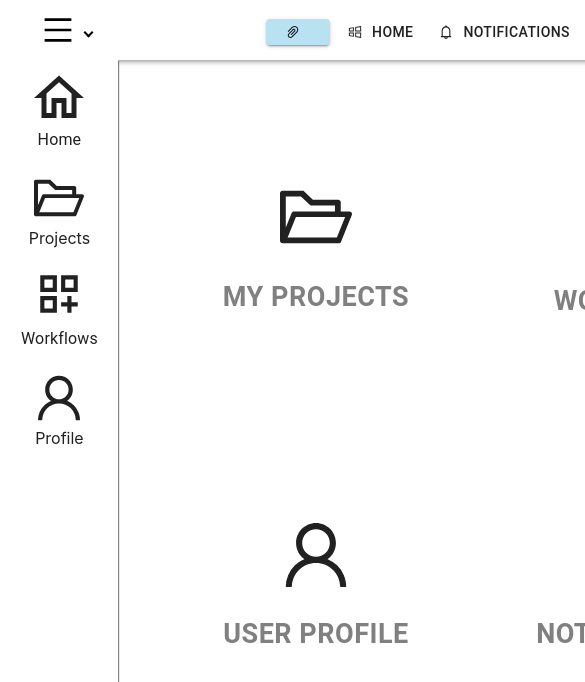
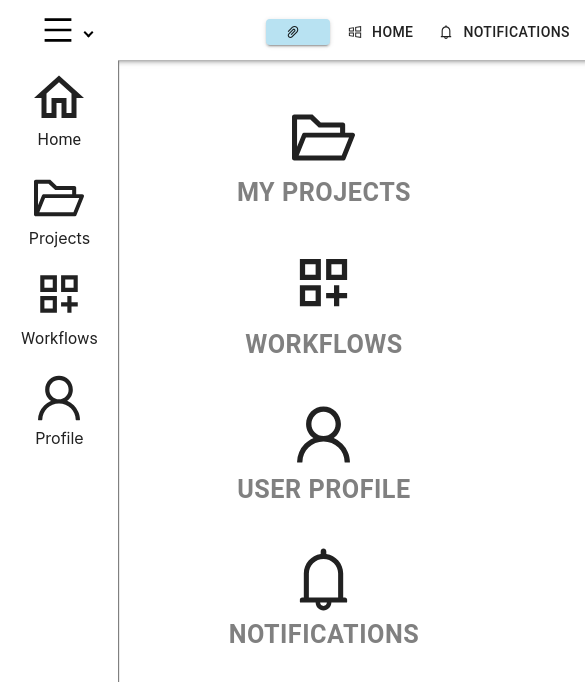
Before and after one commit to kmanikon/Bug-Tracker, a React (Create React App) app in the folder client/: page /home in a window 390 px wide. Shown: the top 682 px of the page, 585 px wide, since content can reach past the window. Built offline with nearby package versions, Linux system fonts and the light colour scheme.

Commit message:
Updated Home Page

```diff
--- a/client/src/Pages/Home.js
+++ b/client/src/Pages/Home.js
@@ -8,7 +8,8 @@ import {
   Button,
   Typography,
   Box,
-  Grid
+  Grid,
+  useMediaQuery
 }
 from '@material-ui/core/';
 
@@ -38,59 +39,35 @@ const Home = () => {
 
     //const location = useLocation();
 
+    const xs = 8;
+    const sm = 6;
+    const md = 6;
+
+    const isSmallScreen = useMediaQuery('(max-width:600px)');
 
     return (
       <div style={{
         height: '100%',
-        minWidth: '700px',
+        minWidth: '400px',
         minHeight: '500px'
       }}
       >
 
-      <div style={{marginTop: '80px'}}></div>
-
-      {/*
-        <Link to="/projects" style={{ textDecoration: 'none' }}>
-          <Button style={{
-            width: '40%',
-            //display: 'block',
-            textAlign: 'left',
-            marginLeft: '5%',
-            marginTop: '3%',
-            //textTransform: 'none',
-            height: '45%',
-            textAlign: 'center',
-            fontWeight: 'bold',
-            fontSize: 'large',
-
-            flex: 0,
-            justifyContent: 'center',
-            flexDirection: 'row',
-            display: 'block'
-          }}
-          >
-
-              <ContainerOutlined style={{ fontSize: '400%'}}/>
-              <div style={{ fontSize: '150%', marginTop: '20px', color: 'grey'}}>
-                My Projects
-              </div>
-
-          </Button>
-
-          </Link>
-        */}
-
+      <div style={{marginTop: '100px'}}></div>
 
       <Grid container rowSpacing={1} columnSpacing={1} style={{
             marginLeft: '5%',
-            marginTop: '3%',
+            //marginTop: '3%',
             //height: '75%',
             width: '92%',
-            marginRight: '5%',
-            height: '80vh'
+            //marginRight: '5%',
+            height: isSmallScreen ? 'calc(100vh - 290px)' : 'calc(100vh - 170px)',
+            display: 'flex',
+            justifyContent: 'center',
           }}
+          spacing={3}
         >
-        <Grid item xs={6}>
+        <Grid item xs={xs} sm={sm} md={md}>
         <Link to="/projects" style={{ textDecoration: 'none' }}>
           <Button style={{
             width: '100%',
@@ -102,12 +79,12 @@ const Home = () => {
             flex: 0,
             justifyContent: 'center',
             flexDirection: 'row',
-            display: 'block'
+            display: 'block',
           }}
           >
 
-              <FolderOpenOutlined style={{ fontSize: '400%'}}/>
-              <div style={{ fontSize: '150%', marginTop: '20px', color: 'grey'}}>
+              <FolderOpenOutlined style={{ fontSize: isSmallScreen ? '350%' : '400%' }} />
+              <div style={{ fontSize: isSmallScreen ? '140%' : '150%', marginTop: isSmallScreen ? '0px' : '20px', color: 'grey'}}>
                 My Projects
               </div>
 
@@ -115,7 +92,7 @@ const Home = () => {
 
           </Link>
         </Grid>
-        <Grid item xs={6}>
+        <Grid item xs={xs} sm={sm} md={md}>
         <Link to="/myTickets" style={{ textDecoration: 'none' }}>
           <Button style={{
             width: '100%',
@@ -135,8 +112,8 @@ const Home = () => {
           }}
           >
 
-              <DashboardCustomizeOutlinedIcon style={{ fontSize: '400%'}}/>
-              <div style={{ fontSize: '150%', marginTop: '20px', color: 'grey'}}>
+              <DashboardCustomizeOutlinedIcon style={{ fontSize: isSmallScreen ? '350%' : '400%' }}/>
+              <div style={{ fontSize: isSmallScreen ? '140%' : '150%', marginTop: isSmallScreen ? '0px' : '20px', color: 'grey'}}>
                 Workflows
               </div>
 
@@ -144,7 +121,7 @@ const Home = () => {
 
           </Link>
         </Grid>
-        <Grid item xs={6}>
+        <Grid item xs={xs} sm={sm} md={md}>
         <Link to="/profile" style={{ textDecoration: 'none' }}>
           <Button style={{
             width: '100%',
@@ -160,8 +137,8 @@ const Home = () => {
           }}
           >
 
-              <UserOutlined style={{ fontSize: '400%'}}/>
-              <div style={{ fontSize: '150%', marginTop: '20px', color: 'grey'}}>
+              <UserOutlined style={{ fontSize: isSmallScreen ? '350%' : '400%' }}/>
+              <div style={{ fontSize: isSmallScreen ? '140%' : '150%', marginTop: isSmallScreen ? '0px' : '20px', color: 'grey'}}>
                 User Profile
               </div>
 
@@ -169,7 +146,7 @@ const Home = () => {
 
           </Link>
         </Grid>
-        <Grid item xs={6}>
+        <Grid item xs={xs} sm={sm} md={md}>
         <Link to="/notifications" style={{ textDecoration: 'none' }}>
           <Button style={{
             width: '100%',
@@ -189,8 +166,8 @@ const Home = () => {
           }}
           >
 
-              <BellOutlined style={{ fontSize: '400%'}}/>
-              <div style={{ fontSize: '150%', marginTop: '20px', color: 'grey'}}>
+              <BellOutlined style={{ fontSize: isSmallScreen ? '350%' : '400%' }}/>
+              <div style={{ fontSize: isSmallScreen ? '140%' : '150%', marginTop: isSmallScreen ? '0px' : '20px', color: 'grey'}}>
                 Notifications
               </div>
 
--- a/client/src/defs.js
+++ b/client/src/defs.js
@@ -1,12 +1,12 @@
 // local urls for dev server
 
-//const url = 'https://localhost:7157/';
+const url = 'https://localhost:7157/';
 //const url = 'http://localhost:5251/';
 //const url = 'http://localhost:80/';
 
 
 // Google Cloud url
 // make sure new image pushes are not cached (new image on dockerhub)
-const url = 'https://bugtracker-nuckuqerya-uc.a.run.app/';
+//const url = 'https://bugtracker-nuckuqerya-uc.a.run.app/';
 
 export default url;
```
